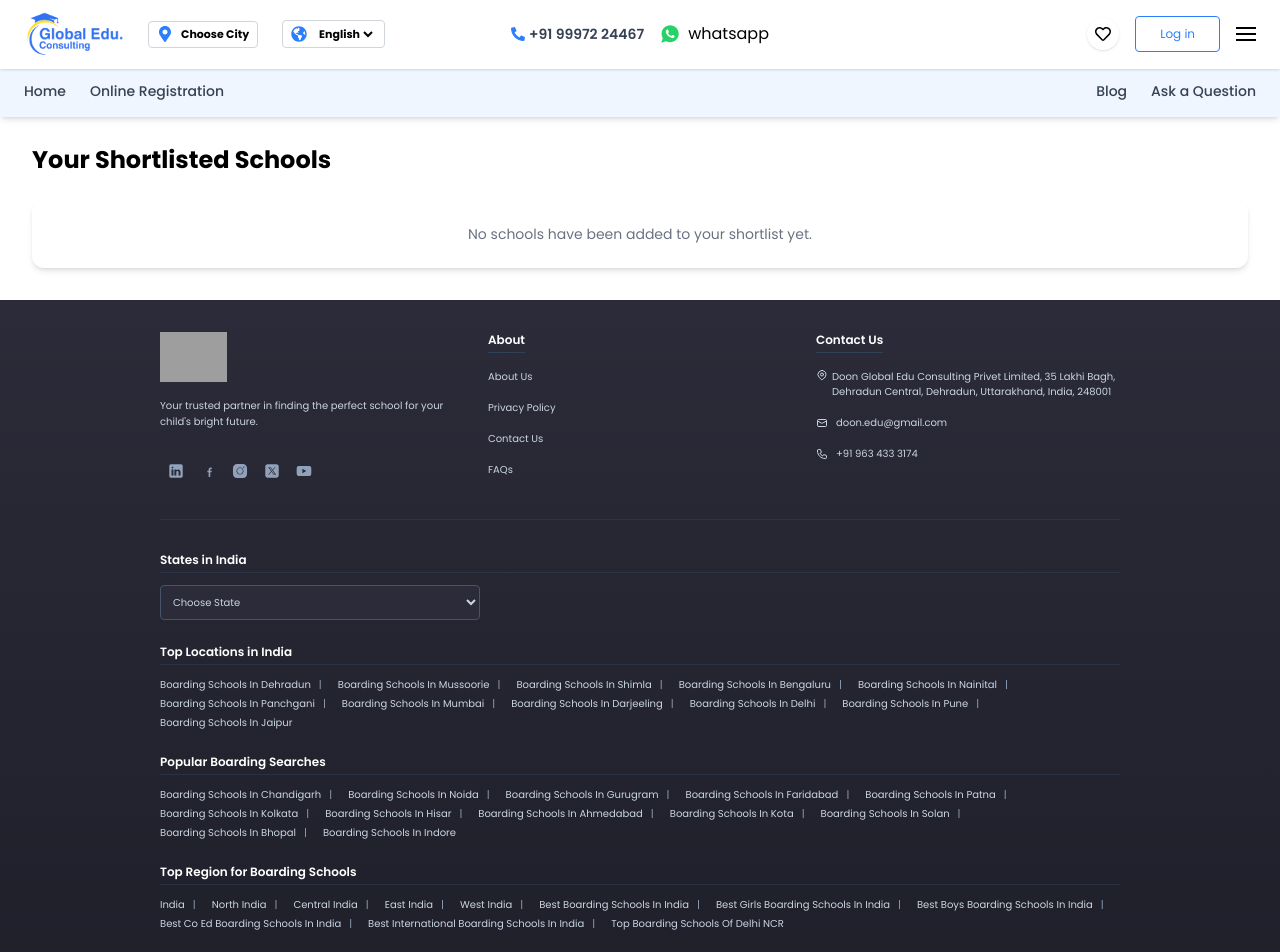
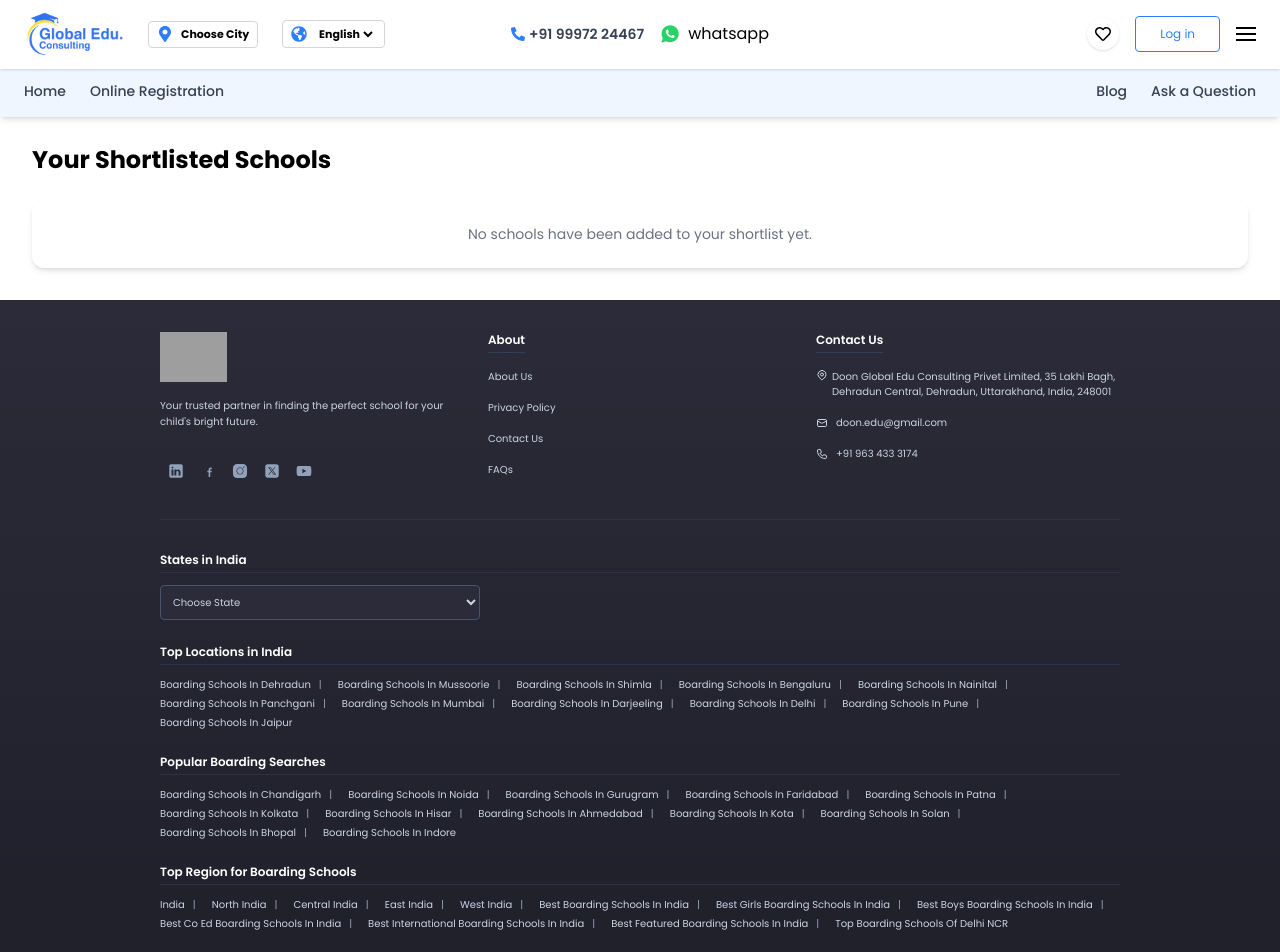
Before and after one commit to DeepakSingh2003/doonedu, a Next.js app: page /Wishlist in a window 1280 px wide. Shown: the top 952 px of the page. Built offline with nearby package versions, Linux system fonts and the light colour scheme; grey boxes are pictures that could not be loaded.

Commit message:
remaining links added

```diff
--- a/src/app/components/SchoolSuggestionCard.jsx
+++ b/src/app/components/SchoolSuggestionCard.jsx
@@ -16,7 +16,7 @@ export default function TopSchoolCategories() {
         <div className="grid grid-cols-2 sm:grid-cols-2 lg:grid-cols-4 gap-4 sm:gap-6 justify-items-center">
           {/* Card 1 - Affordable Boarding Schools */}
           <Link
-            href="#"
+            href="/affordable-boarding-schools-in-india-2026-27"
             className="shadow-md rounded-sm bg-white p-4 sm:p-6 flex flex-col items-center justify-center text-center hover:shadow-lg transition-all duration-300 w-full max-w-[280px] h-[200px] relative"
           >
             <img
@@ -71,7 +71,7 @@ export default function TopSchoolCategories() {
 
           {/* Card 4 - Fully Residential Schools */}
           <Link
-            href="#"
+            href="/residential-boarding-schools-in-india-2026-27"
             className="shadow-md rounded-sm bg-white p-4 sm:p-6 flex flex-col items-center justify-center text-center hover:shadow-lg transition-all duration-300 w-full max-w-[280px] h-[200px] relative"
           >
             <img
--- a/src/app/components/footer.jsx
+++ b/src/app/components/footer.jsx
@@ -441,7 +441,7 @@ export default function Footer() {
                     name: "Central India",
                     href: "/boarding-schools-in-central-india-2026-27",
                   },
-                  { name: "East India", href: "/boarding-schools-east-india" },
+                  { name: "East India", href: "/boarding-schools-in-east-india-2026-27" },
                   { name: "West India", href: "/boarding-schools-in-west-india-2026-27" },
                   {
                     name: "Best Boarding Schools In India",
@@ -462,6 +462,10 @@ export default function Footer() {
                   {
                     name: "Best International Boarding Schools In India",
                     href: "/international-boarding-schools-in-india-2026-27",
+                  },
+                  {
+                    name: "Best Featured Boarding Schools In India",
+                    href: "/featured-boarding-schools-in-india-2026-27",
                   },
                   {
                     name: "Top Boarding Schools Of Delhi NCR",
```
